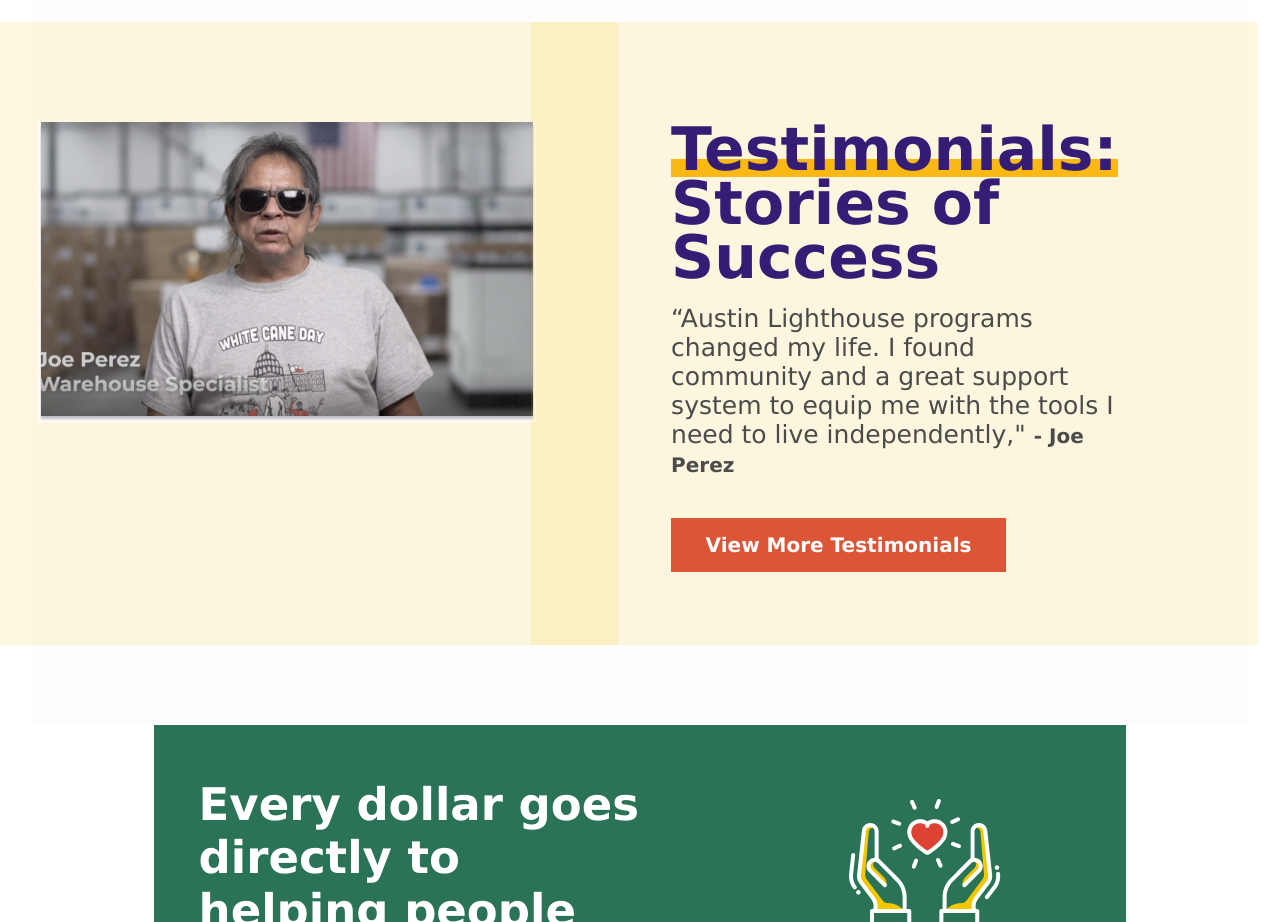
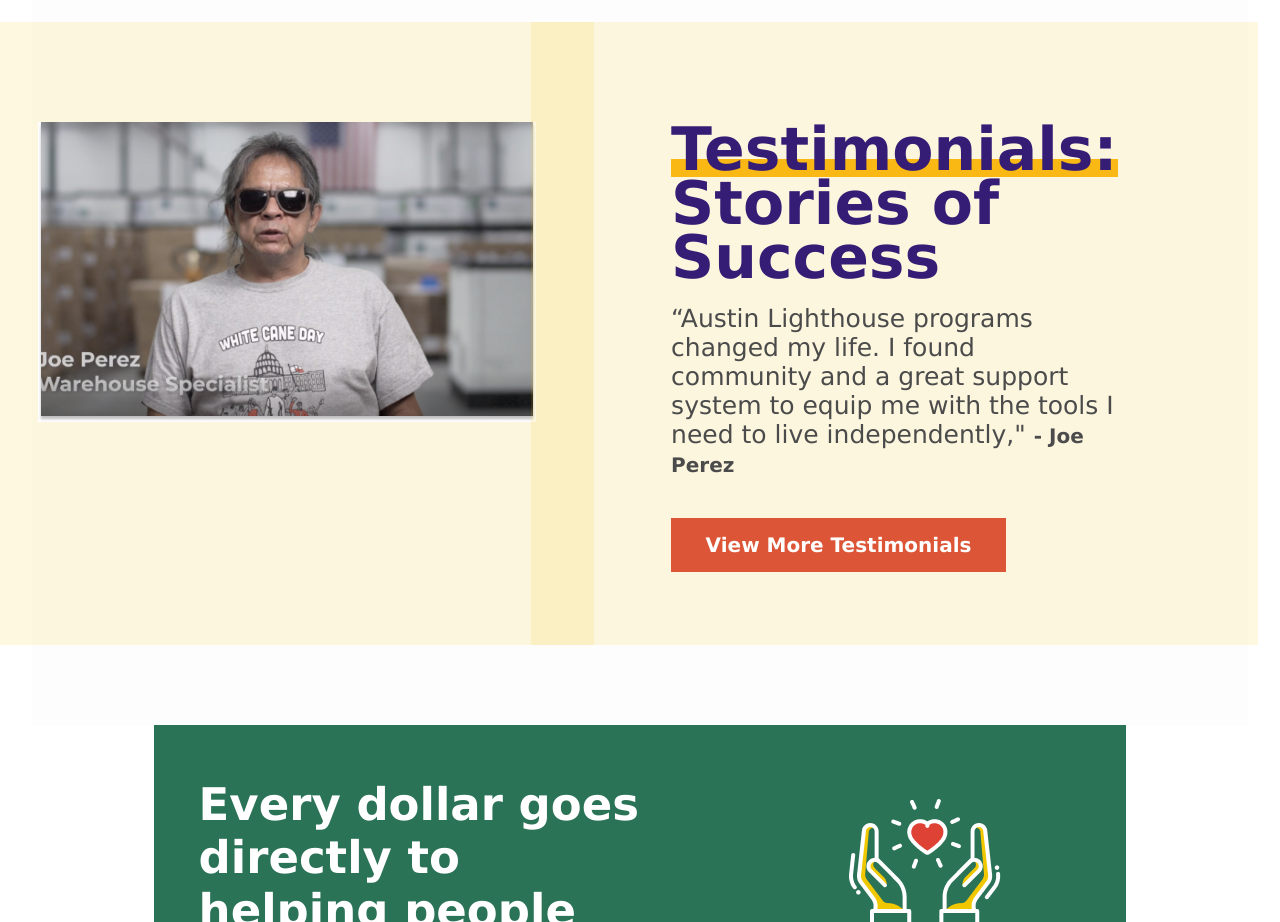
Before and after one commit to ahutch0892/austinlighthouse.github.io, a plain HTML site: page docs/index.html in a window 1280 px wide. Shown: the part 1600-2522 px from the top of the page. Drawn offline with nearby package versions, Linux system fonts and the light colour scheme.

Commit message:
Update style.css

```diff
--- a/docs/css/style.css
+++ b/docs/css/style.css
@@ -316,7 +316,7 @@
 
  #testimonial-img {
      height: 300px;
-     padding: 0 4.1em;
+     padding: 0 2.9em;
  }
 
 #testimonial-text {
```
